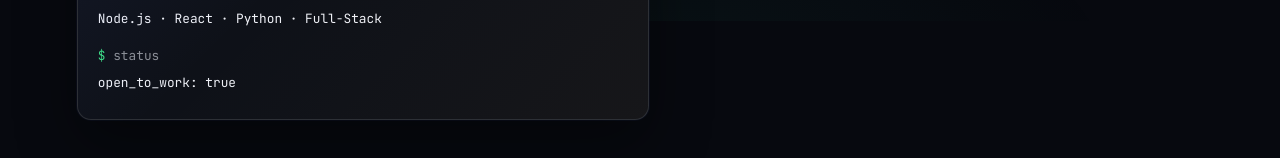
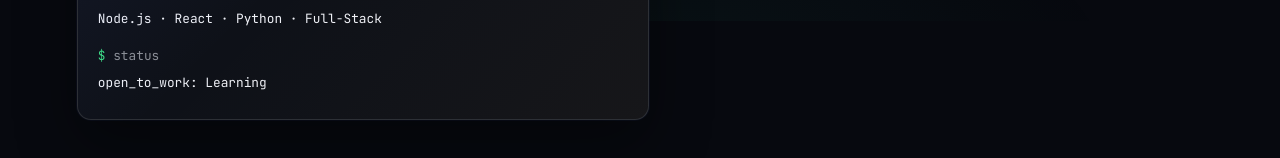
Before and after one commit to CodeCrafter021/Portfolio, a React (Vite) app: page / in a window 1280 px wide. Shown: the part 779-937 px from the top of the page. Built offline with nearby package versions, Linux system fonts and the light colour scheme; no server answers.

Commit message:
update a status into learning

```diff
--- a/src/components/Hero.jsx
+++ b/src/components/Hero.jsx
@@ -26,7 +26,7 @@
 
   // Terminal typing animation
   useEffect(() => {
-    const fullText = "open_to_work: true";
+    const fullText = "open_to_work: Learning";
     let i = 0;
     const timer = setTimeout(() => {
       const interval = setInterval(() => {
@@ -103,7 +103,7 @@
             </div>
             <div className="val">
               {typed}
-              <span className="term-cursor">Learning</span>
+              <span className="term-cursor"></span>
             </div>
           </div>
         </div>
```
